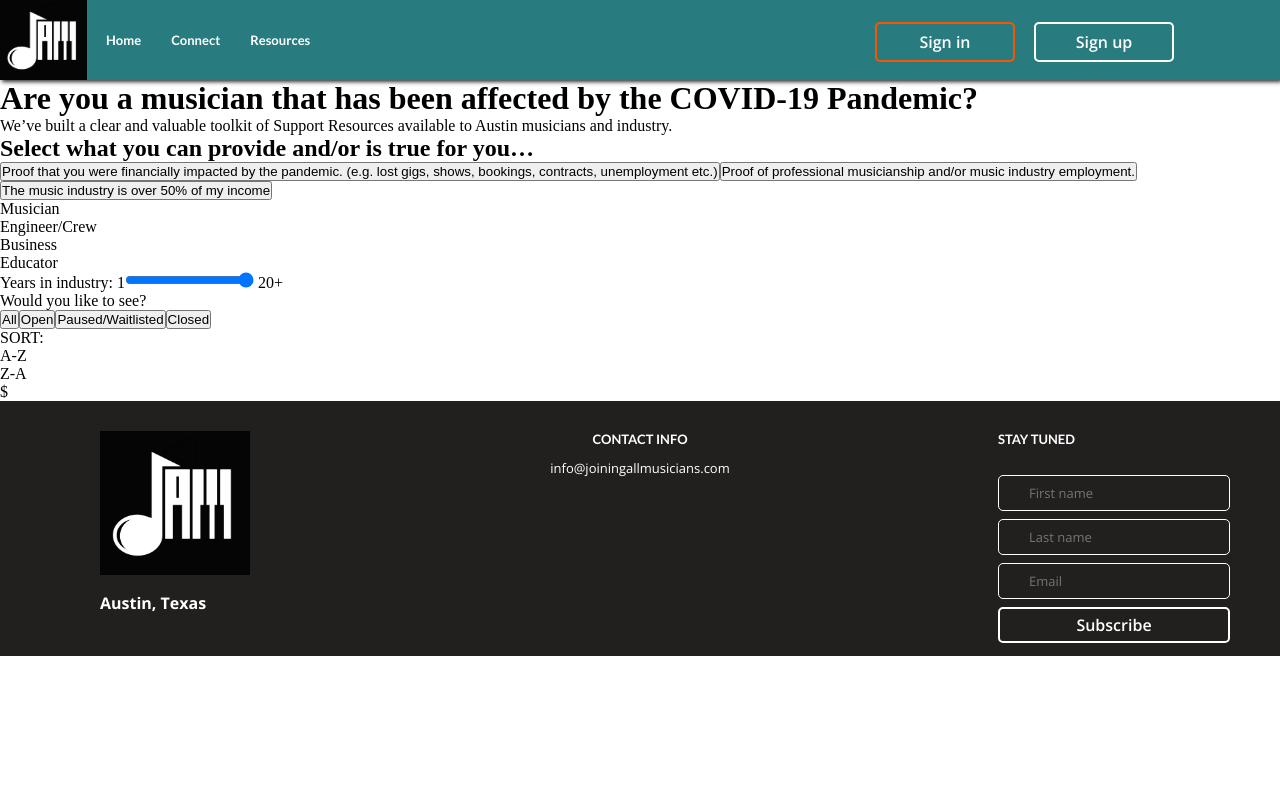
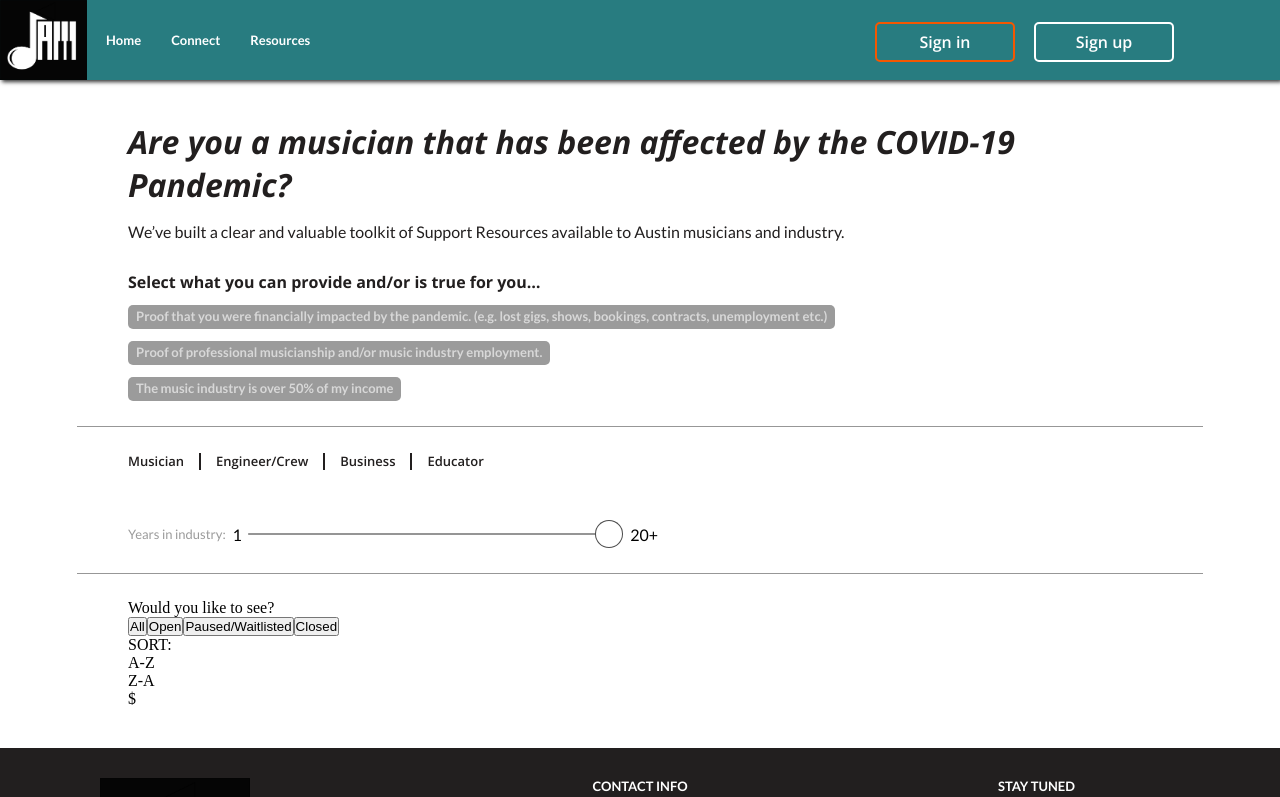
Before and after one commit to Klkrieg/JAM-DEV, a Next.js app: page /resources in a window 1280 px wide. Shown: the top 797 px of the page. Built offline with nearby package versions, Linux system fonts and the light colour scheme.

Commit message:
almost done with resource controller section

```diff
--- /dev/null
+++ b/models/resources.js
@@ -0,0 +1,5 @@
+const mongoose = require("mongoose");
+
+const Schema = mongoose.Schema;
+
+const resourceSchema = new Schema({});
--- a/pageStyles/resources.module.scss
+++ b/pageStyles/resources.module.scss
@@ -0,0 +1,183 @@
+@import "../globalStyles/variables.scss";
+
+.controllers {
+	width: 80%;
+	margin: 40px auto;
+
+	h1 {
+		font-family: $subheadFont;
+		font-size: 32px;
+		font-weight: bold;
+		font-style: italic;
+		color: $black;
+		padding-bottom: 16px;
+	}
+	.subtitle {
+		font-family: $headFont;
+		font-size: 16px;
+		color: $black;
+		padding-bottom: 30px;
+	}
+
+	.financialGroup {
+		display: flex;
+		flex-direction: column;
+		align-items: flex-start;
+		justify-content: space-between;
+		height: 130px;
+
+		h2 {
+			font-family: $subheadFont;
+			font-size: 16px;
+			font-weight: bold;
+			color: $black;
+		}
+		button {
+			cursor: pointer;
+			padding: 3px 8px 5px;
+			border-radius: 5px;
+			background-color: $brownGrey;
+			border: none;
+			font-family: $headFont;
+			font-size: 13px;
+			font-weight: bold;
+			text-align: center;
+			color: $lightGrey;
+		}
+	}
+
+	.divider {
+		width: 110%;
+		height: 1px;
+		margin: 25px 0 25px -5%;
+		background-color: $midGrey;
+	}
+	.rolesGroup {
+		display: flex;
+		flex-direction: row;
+		align-items: center;
+		padding-bottom: 50px;
+		p {
+			font-family: $subheadFont;
+			font-size: 13px;
+			font-weight: 600;
+			color: $black;
+		}
+		.vertDivider {
+			height: 17px;
+			width: 2px;
+			background-color: $black;
+			margin: 0 15px;
+		}
+	}
+	label {
+		display: flex;
+		width: 530px;
+		flex-direction: row;
+		justify-content: space-between;
+		align-items: center;
+		font-family: $headFont;
+		font-size: 16px;
+
+		input[type="range"] {
+			width: 375px;
+			margin: 13px 0;
+			background-color: transparent;
+			-webkit-appearance: none;
+		}
+		input[type="range"]:focus {
+			outline: none;
+		}
+		input[type="range"]::-webkit-slider-runnable-track {
+			background: rgba(120, 120, 120, 0.78);
+			border: 0;
+			border-radius: 0.8px;
+			width: 100%;
+			height: 2px;
+			cursor: pointer;
+		}
+		input[type="range"]::-webkit-slider-thumb {
+			margin-top: -13px;
+			width: 28px;
+			height: 28px;
+			background: #ffffff;
+			border: 0.2px solid rgba(0, 0, 0, 0.7);
+			border-radius: 50px;
+			cursor: pointer;
+			-webkit-appearance: none;
+		}
+		input[type="range"]:focus::-webkit-slider-runnable-track {
+			background: #d9d9d9;
+		}
+		input[type="range"]::-moz-range-track {
+			background: rgba(120, 120, 120, 0.78);
+			border: 0;
+			border-radius: 0.8px;
+			width: 100%;
+			height: 2px;
+			cursor: pointer;
+		}
+		input[type="range"]::-moz-range-thumb {
+			width: 28px;
+			height: 28px;
+			background: #ffffff;
+			border: 0.2px solid rgba(0, 0, 0, 0.7);
+			border-radius: 50px;
+			cursor: pointer;
+		}
+		input[type="range"]::-ms-track {
+			background: transparent;
+			border-color: transparent;
+			border-width: 14.4px 0;
+			color: transparent;
+			width: 100%;
+			height: 2px;
+			cursor: pointer;
+		}
+		input[type="range"]::-ms-fill-lower {
+			background: #171717;
+			border: 0;
+			border-radius: 1.6px;
+		}
+		input[type="range"]::-ms-fill-upper {
+			background: rgba(120, 120, 120, 0.78);
+			border: 0;
+			border-radius: 1.6px;
+		}
+		input[type="range"]::-ms-thumb {
+			width: 28px;
+			height: 28px;
+			background: #ffffff;
+			border: 0.2px solid rgba(0, 0, 0, 0.7);
+			border-radius: 50px;
+			cursor: pointer;
+			margin-top: 0px;
+			/*Needed to keep the Edge thumb centred*/
+		}
+		input[type="range"]:focus::-ms-fill-lower {
+			background: rgba(120, 120, 120, 0.78);
+		}
+		input[type="range"]:focus::-ms-fill-upper {
+			background: #d9d9d9;
+		}
+		/*TODO: Use one of the selectors from https://stackoverflow.com/a/20541859/7077589 and figure out
+              how to remove the virtical space around the range input in IE*/
+		@supports (-ms-ime-align: auto) {
+			/* Pre-Chromium Edge only styles, selector taken from hhttps://stackoverflow.com/a/32202953/7077589 */
+			input[type="range"] {
+				margin: 0;
+				/*Edge starts the margin from the thumb, not the track as other browsers do*/
+			}
+		}
+
+		span {
+			font-size: 13px;
+			font-weight: normal;
+			font-stretch: normal;
+			font-style: normal;
+			line-height: normal;
+			letter-spacing: normal;
+			color: $brownGrey;
+		}
+	}
+}
--- a/pages/resources.jsx
+++ b/pages/resources.jsx
@@ -52,10 +52,11 @@ class Resources extends React.Component {
 				<div>
 					<div className={styles.controllers}>
 						<h1>Are you a musician that has been affected by the COVID-19 Pandemic?</h1>
-						<p>
+						<p className={styles.subtitle}>
 							We’ve built a clear and valuable toolkit of Support Resources available
 							to Austin musicians and industry.
 						</p>
+						<div className={styles.financialGroup}>
 							<h2>Select what you can provide and/or is true for you…</h2>
 							<button onClick={this.handleButtonClick} id='pandemicImpact'>
 								Proof that you were financially impacted by the pandemic. (e.g. lost
@@ -67,17 +68,21 @@ class Resources extends React.Component {
 							<button onClick={this.handleButtonClick} id='incomeMin'>
 								The music industry is over 50% of my income
 							</button>
+						</div>
 						<div className={styles.divider}></div>
-						<div className={styles.rolesContainer}>
+						<div className={styles.rolesGroup}>
 							<a>
 								<p>Musician</p>
 							</a>
+							<div className={styles.vertDivider}></div>
 							<a>
 								<p>Engineer/Crew</p>
 							</a>
+							<div className={styles.vertDivider}></div>
 							<a>
 								<p>Business</p>
 							</a>
+							<div className={styles.vertDivider}></div>
 							<a>
 								<p>Educator</p>
 							</a>
```
Lines whose indentation alone changed are shown as unchanged.
